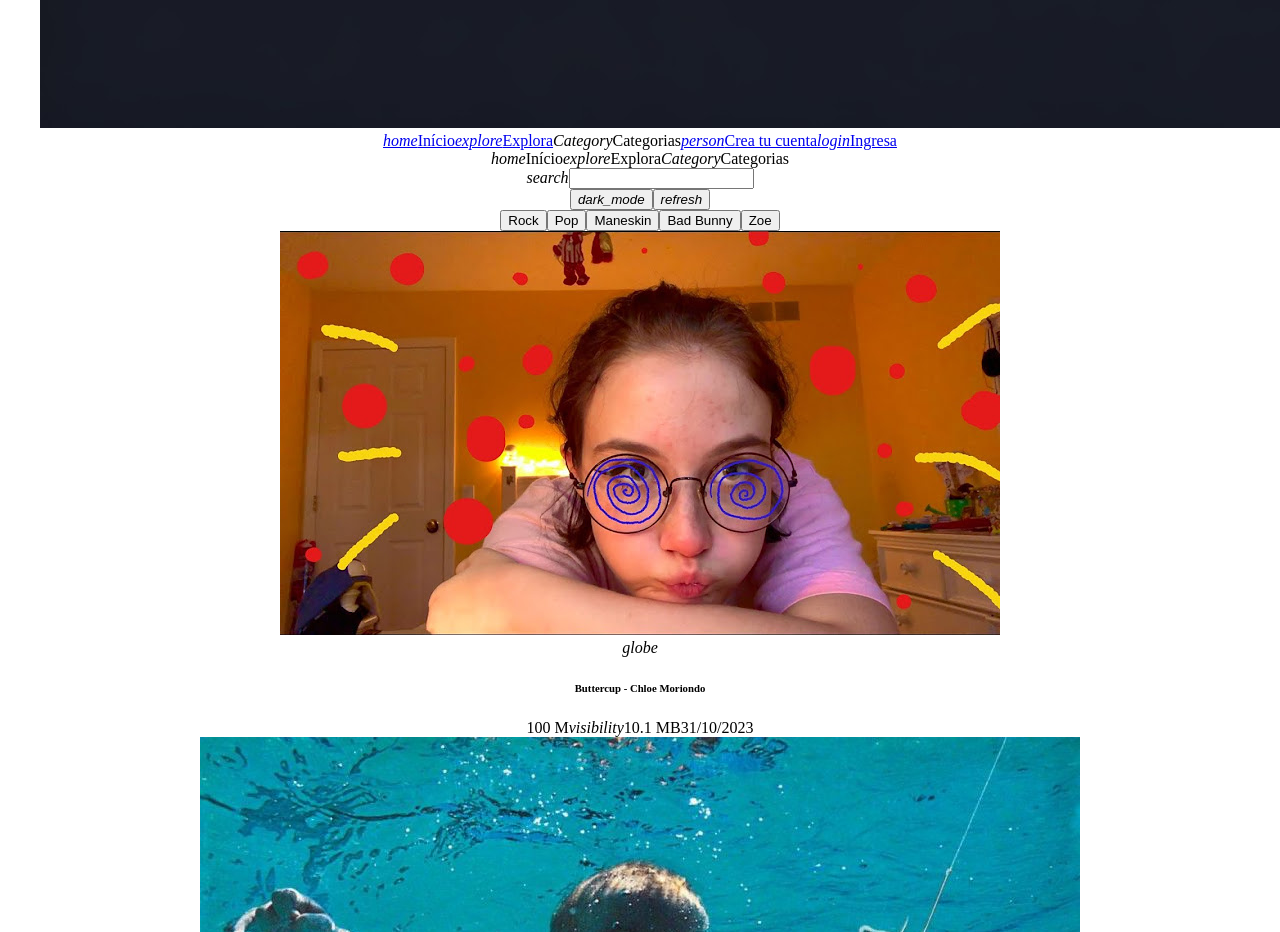
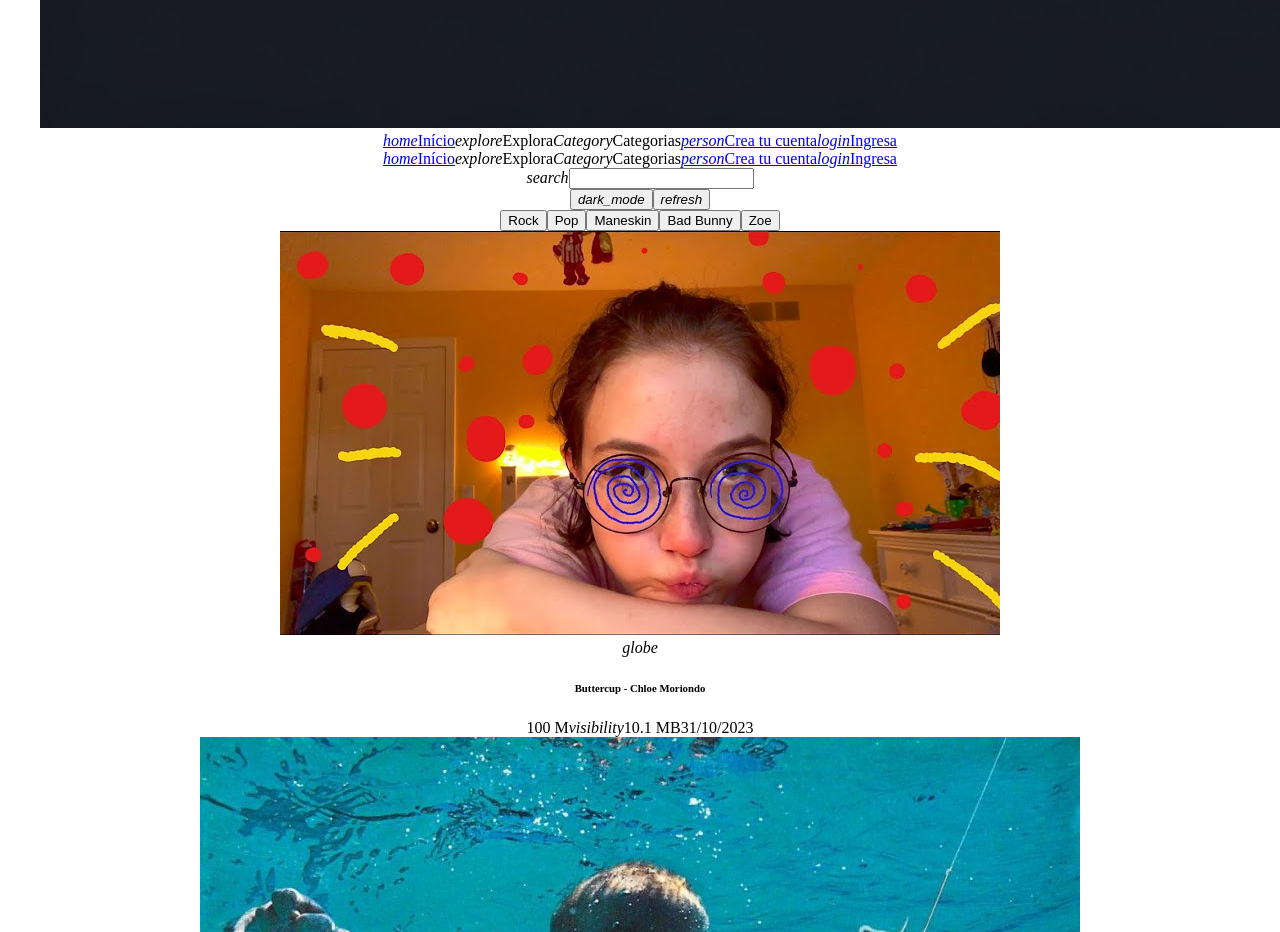
Before and after one commit to gear24/ProyectoReact1, a React (Vite) app in the folder kodigoPlay/: page / in a window 1280 px wide. Shown: the part 1960-2892 px from the top of the page. Built offline with nearby package versions, Linux system fonts and the light colour scheme.

Commit message:
arreglado el issue de black screen luego de logueo/account creation

```diff
--- a/kodigoPlay/src/MicroComponents/MainContainer.jsx
+++ b/kodigoPlay/src/MicroComponents/MainContainer.jsx
@@ -15,6 +15,7 @@ const MainContainer = ({ children }) => {
   // Función para cerrar sesión
   const logout = () => {
     signOut(auth).then(() => {
+      alert("Sesion cerrada");
       setUser(null);
       navigate("/");
     }).catch((error) => {
@@ -35,7 +36,7 @@ const MainContainer = ({ children }) => {
           <header><img className="circle" src={KodigoMusic2} alt="Kodigo Music" /></header>
 
           <a href="#" onClick={(e) => { e.preventDefault(); goHome(); }}><i>home</i><label>Início</label></a>
-          <a href="#" onClick={(e) => { e.preventDefault(); setTypeForm('signup'); }}><i>explore</i><label>Explora</label></a>
+          <a><i>explore</i><label>Explora</label></a>
           <a><i>Category</i><label>Categorias</label></a>
 
           {user ? (
@@ -49,9 +50,17 @@ const MainContainer = ({ children }) => {
         </nav>
 
         <nav className="bottom s">
-          <a><i>home</i><label>Início</label></a>
+          <a href="#" onClick={(e) => { e.preventDefault(); goHome(); }}><i>home</i><label>Início</label></a>
           <a><i>explore</i><label>Explora</label></a>
           <a><i>Category</i><label>Categorias</label></a>
+          {user ? (
+            <a href="#" onClick={(e) => { e.preventDefault(); logout(); }}><i>logout</i><label>Cerrar sesión</label></a>
+          ) : (
+            <>
+              <a href="#" onClick={(e) => { e.preventDefault(); setTypeForm('signup'); }}><i>person</i><label>Crea tu cuenta</label></a>
+              <a href="#" onClick={(e) => { e.preventDefault(); setTypeForm('login'); }}><i>login</i><label>Ingresa</label></a>
+            </>
+          )}
         </nav>
 
         {/* Mostrar el formulario solo si se selecciona explícitamente */}
@@ -59,7 +68,12 @@ const MainContainer = ({ children }) => {
         {!user && typeForm === "signup" && <RegisterFormComponent />}
 
         {/* Mostrar el contenido solo si NO se ha seleccionado un formulario */}
-        {!typeForm && children}
+        {/* {!typeForm && children} */}
+        {user ? (
+            children // Solo mostrar el contenido si el usuario está autenticado
+            ) : (
+            !typeForm && children
+            )}
       </div>
 
   );
```
